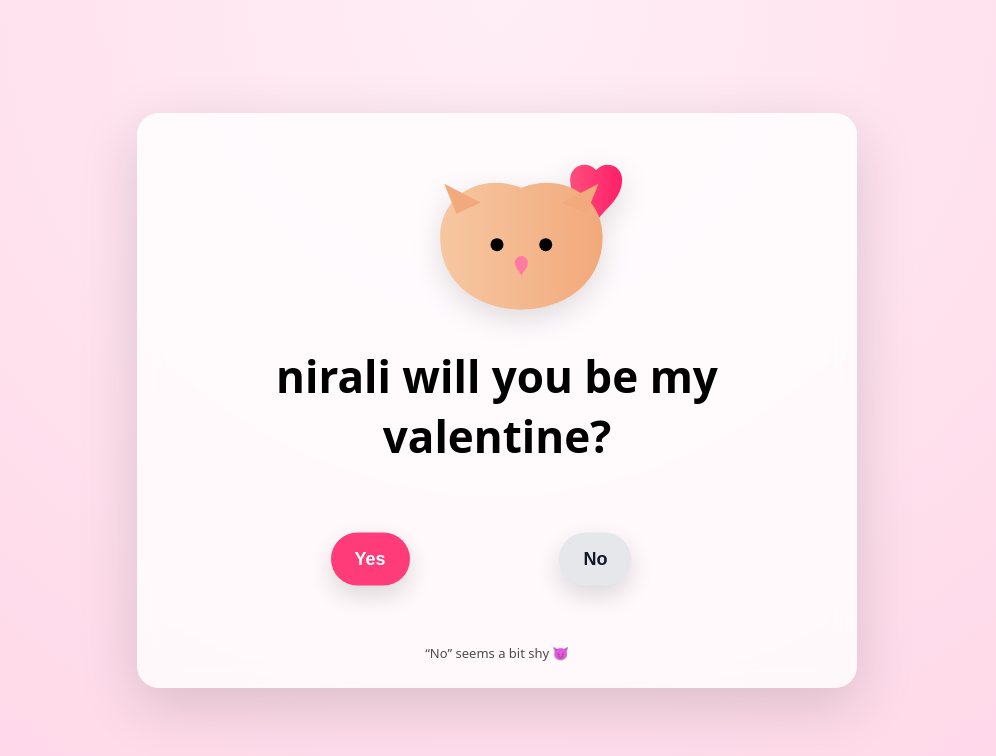
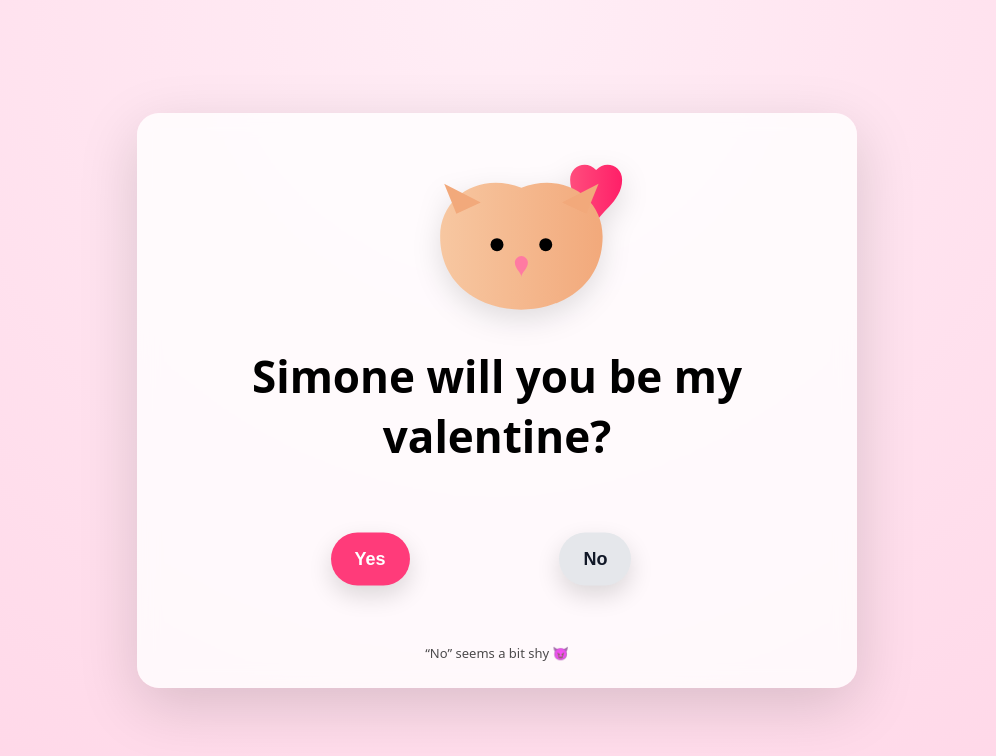
Before and after one commit to aiyanshaikh1414-ship-it/betuuuu, a plain HTML site: page val-main/val-main/index.html in a window 1280 px wide. Shown: the whole page, without its empty margins (143-1139 px from the left). Drawn offline with nearby package versions, Linux system fonts and the light colour scheme.

Commit message:
Update index.html

```diff
--- a/val-main/val-main/index.html
+++ b/val-main/val-main/index.html
@@ -3,7 +3,7 @@
 <head>
   <meta charset="UTF-8" />
   <meta name="viewport" content="width=device-width, initial-scale=1, viewport-fit=cover" />
-  <title>Simone Will you be my Valentine?</title>
+  <title>Will you be my Valentine?</title>
 
   <!-- Confetti library -->
   <script src="https://cdn.jsdelivr.net/npm/canvas-confetti@1.9.3/dist/confetti.browser.min.js"></script>
@@ -171,7 +171,7 @@
             fill="#ff7aa2"/>
     </svg>
 
-    <h1>nirali will you be my valentine?</h1>
+    <h1>Simone will you be my valentine?</h1>
 
     <section class="button-zone" id="zone">
       <button id="yesBtn">Yes</button>
```
